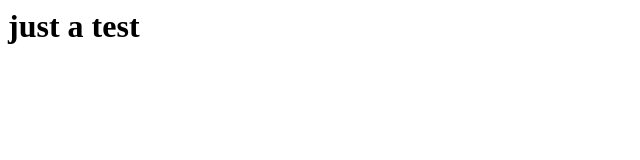
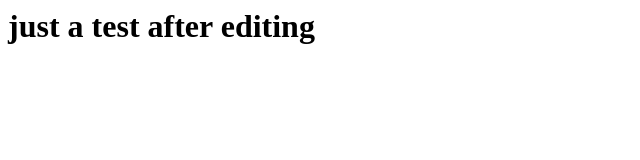
Before and after one commit to akremly/web-learning, a plain HTML site: page site/index.html in a window 1280 px wide. Shown: the whole page, without its empty margins (0-640 px from the left). Drawn offline with Linux system fonts and the light colour scheme.

Commit message:
smalladditiontoourpage.

```diff
--- a/site/index.html
+++ b/site/index.html
@@ -2,7 +2,7 @@
 <head><title></title></head>
 <body>
 
-<h1>just a test</h1>
+<h1>just a test after editing</h1>
 
 </body>
 
```
